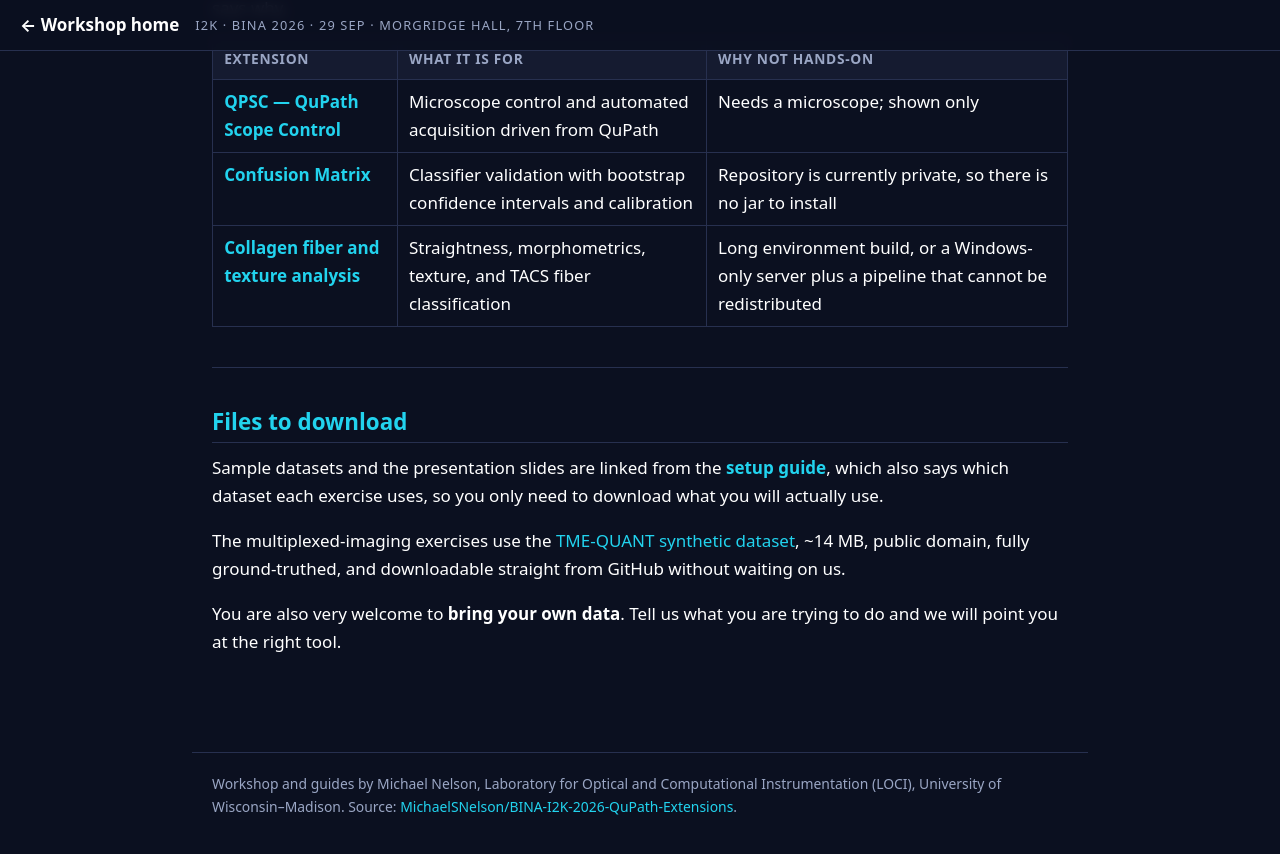
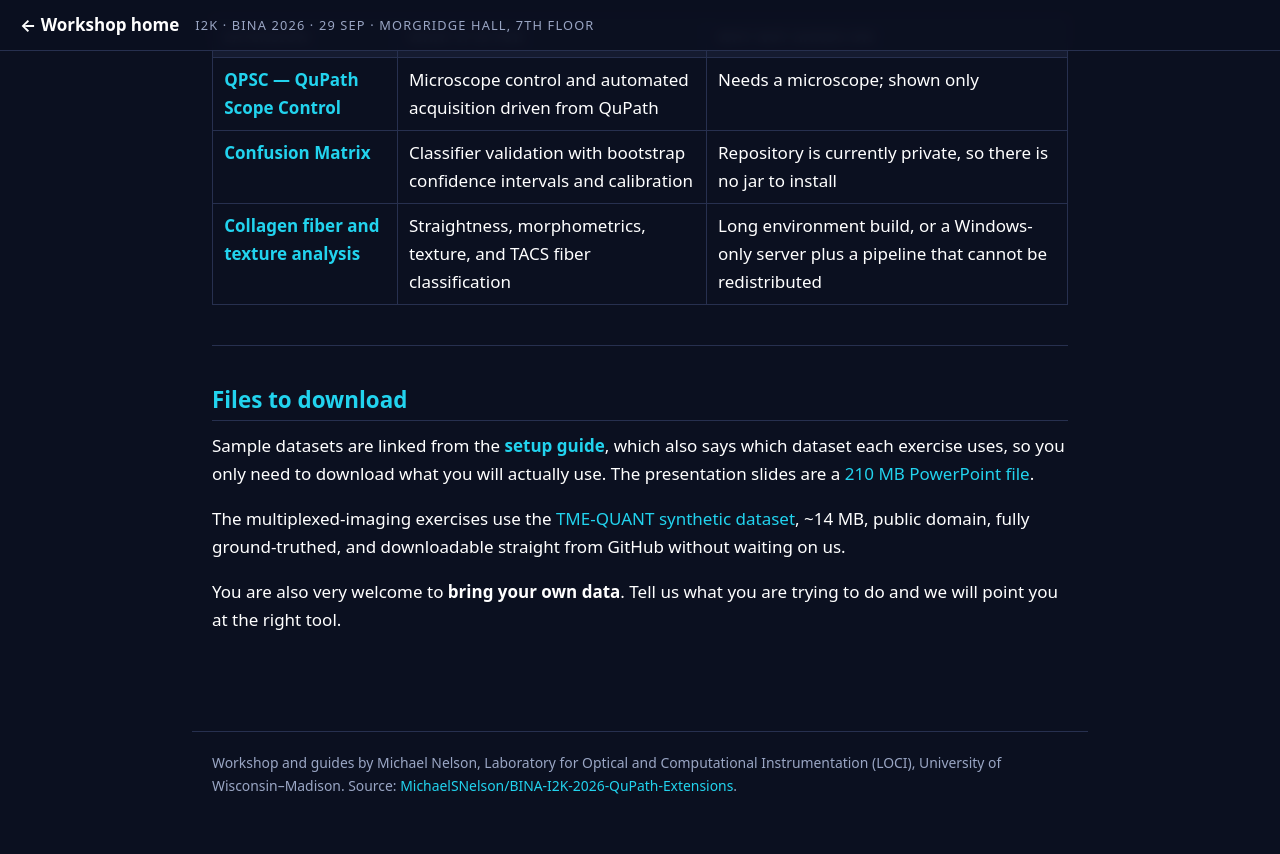
Before and after one commit to MichaelSNelson/BINA-I2K-2026-QuPath-Extensions, a Jekyll site: the page built from docs/extensions.md, in a window 1280 px wide and 900 px high, scrolled down 2995 px. Shown: the top 854 px of the window. Built offline with Jekyll 4.4.1, drawn with Linux system fonts in a browser that asks for light colours; some of the changed text lies outside the part shown.

Commit message:
Link the presentation slides (release asset slides-v1)
The deck is 210 MB, over GitHub's 100 MB per-file limit, so it is a
release asset and not a tracked file. Replaces the slides placeholder
and the 'still to come' wording.

Claude-Session: https://claude.ai/code/session_01KwiACUr5MacuDvqp74c96o

```diff
--- a/_layouts/default.html
+++ b/_layouts/default.html
@@ -128,7 +128,7 @@ img.icon-lg{height:1.7em; width:auto; border:0; border-radius:0; vertical-align:
 <div class="wip"><div class="wrapinner">
   <b>This site is still being built.</b> Everything about the extensions &mdash; setup, guides,
   exercises &mdash; is current and usable now. The <b>datasets are now linked</b> and ready to download.
-  Still to come: the <b>slides</b>, which will be in place before 29&nbsp;September. The
+  The <b>slides</b> are posted on the <a href="{{ site.baseurl }}/">workshop home page</a>. The
   walkthrough <b>videos</b> will not be ready for the workshop: I ran out of time, and will add
   them afterwards so this site can keep being used as training material.
 </div></div>
--- a/docs/extensions.md
+++ b/docs/extensions.md
@@ -99,9 +99,9 @@ why.
 
 ## Files to download
 
-Sample datasets and the presentation slides are linked from the
-**[setup guide](setup.md)**, which also says which dataset each exercise uses, so you only need
-to download what you will actually use.
+Sample datasets are linked from the **[setup guide](setup.md)**, which also says which dataset
+each exercise uses, so you only need to download what you will actually use. The presentation
+slides are a [210 MB PowerPoint file](https://github.com/MichaelSNelson/BINA-I2K-2026-QuPath-Extensions/releases/download/slides-v1/I2K_2026_QuPath_Extensions.pptx).
 
 The multiplexed-imaging exercises use the
 [TME-QUANT synthetic dataset](https://github.com/uw-loci/multiplex-synthetic-data/releases/download/v1.2/multiplex-synthetic-data-v1.2.zip), ~14 MB, public domain, fully ground-truthed, and
```
Also changed, not shown: index.html (+3 -4 lines), README.md.
